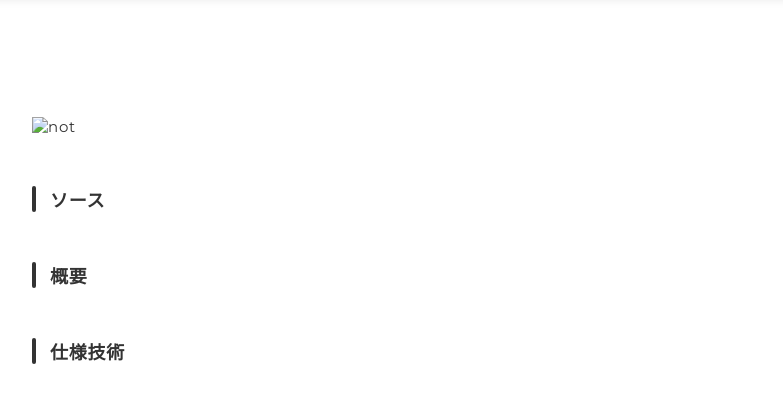
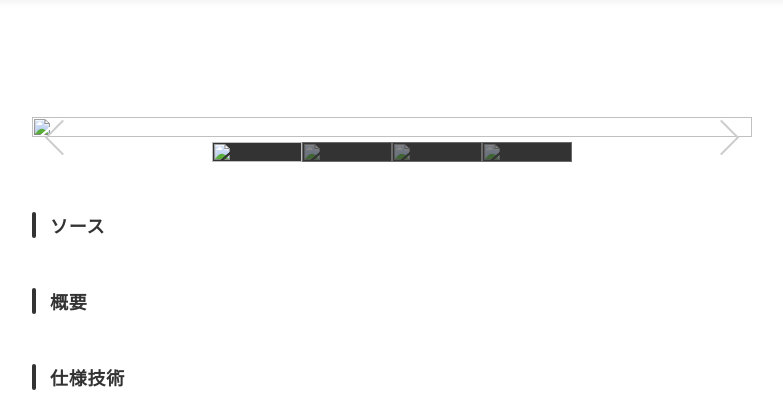
Before and after one commit to Kate941-su/portfolio, a Django app: template portfolio_app/templates/portfolio_app/worksTemplate.html in a window 1280 px wide. Shown: the part 66-486 px from the top of the page, without its empty margins (248-1031 px from the left). Run offline with Django 3.2, Linux system fonts and the light colour scheme; the template is opened without the code that fills it, so the values that code supplies are empty.

Commit message:
成果物詳細ページをデザイン

```diff
--- a/portfolio_app/models.py
+++ b/portfolio_app/models.py
@@ -9,7 +9,10 @@
         return self.objects.pk
     author = models.ForeignKey(settings.AUTH_USER_MODEL, on_delete=models.CASCADE)
     title = models.CharField(max_length=200)
-    image = models.ImageField(upload_to='media/', null=True)
+    image1 = models.ImageField(upload_to='media/', null=True)
+    image2 = models.ImageField(upload_to='media/', null=True)
+    image3 = models.ImageField(upload_to='media/', null=True)
+    image4 = models.ImageField(upload_to='media/', null=True)
     urlField = models.CharField(max_length=200,default='')
     aboutField =  models.TextField(default='')
     skillField = models.TextField(default='')
--- /dev/null
+++ b/portfolio_app/static/css/gallery.css
@@ -0,0 +1,77 @@
+/*==================================================
+スライダーのためのcss
+===================================*/
+/*画像の横幅を100%にしてレスポンシブ化*/
+img{
+	width: 100%;
+	height: auto;
+	vertical-align: bottom;/*画像の下にできる余白を削除*/
+}
+
+/*メイン画像下に余白をつける*/
+
+
+.gallery{
+	margin:0 0 5px 0;
+}
+
+
+
+.gallery li{
+list-style:none;
+}
+
+/*矢印の設定*/
+
+/*戻る、次へ矢印の位置*/
+.slick-prev,
+.slick-next {
+    position: absolute;/*絶対配置にする*/
+	z-index: 3;
+    top: 42%;
+    cursor: pointer;/*マウスカーソルを指マークに*/
+    outline: none;/*クリックをしたら出てくる枠線を消す*/
+    border-top: 2px solid #ccc;/*矢印の色*/
+    border-right: 2px solid #ccc;/*矢印の色*/
+    height: 25px;
+    width: 25px;
+}
+
+.slick-prev {/*戻る矢印の位置と形状*/
+    left:2.5%;
+    transform: rotate(-135deg);
+}
+
+.slick-next {/*次へ矢印の位置と形状*/
+    right:2.5%;
+    transform: rotate(45deg);
+}
+
+.slick-track {
+    display: flex;
+  }
+.slick-slide {
+height: auto !important;
+}
+
+/*選択するサムネイル画像の設定*/
+
+.choice-btn li{
+	cursor: pointer;
+	outline: none;
+	background:#333;
+	width:25%!important;
+list-style:none;
+}
+
+.choice-btn li img{
+	opacity: 0.4;/*選択されていないものは透過40%*/
+}
+
+.choice-btn li.slick-current img{
+	opacity: 1;/*選択されているものは透過しない*/
+}
+
+.choice-btn .slick-track {
+	transform: unset !important;/*画面幅サイズ変更に伴うサムネイル固定*/
+}
--- /dev/null
+++ b/portfolio_app/static/js/gallery.js
@@ -0,0 +1,23 @@
+//上部画像の設定
+$('.gallery').slick({
+  infinite: true, //スライドをループさせるかどうか。初期値はtrue。
+  fade: true, //フェードの有効化
+  arrows: true,//左右の矢印あり
+  prevArrow: '<div class="slick-prev"></div>',//矢印部分PreviewのHTMLを変更
+  nextArrow: '<div class="slick-next"></div>',//矢印部分NextのHTMLを変更
+});
+
+//選択画像の設定
+$('.choice-btn').slick({
+  infinite: true, //スライドをループさせるかどうか。初期値はtrue。
+  slidesToShow: 8, //表示させるスライドの数
+  focusOnSelect: true, //フォーカスの有効化
+  asNavFor: '.gallery', //連動させるスライドショーのクラス名
+});
+
+//下の選択画像をスライドさせずに連動して変更させる設定。
+$('.gallery').on('beforeChange', function(event, slick, currentSlide, nextSlide) {
+  var index = nextSlide; //次のスライド番号
+  //サムネイルのslick-currentを削除し次のスライド要素にslick-currentを追加
+  $(".choice-btn .slick-slide").removeClass("slick-current").eq(index).addClass("slick-current");
+});
--- a/portfolio_app/templates/portfolio_app/base.html
+++ b/portfolio_app/templates/portfolio_app/base.html
@@ -15,10 +15,8 @@
   <meta property="og:image" content="{% static 'portfolio_app/img/ogp.png' %}">
   <link href="{% static 'css/style.css' %}" rel="stylesheet" type="text/css" />
   <link href="{% static 'css/ress.css' %}" rel="stylesheet" type="text/css" />
-
-  <link href="{% static 'css/style.css' %}" media="all" rel="stylesheet" type="text/css" />
   <link rel="shortcut icon" href="{% static 'img/favicon.ico' %}" />
-  <link rel=”canonical” href=”URLが入る” />
+{% block head %}{% endblock %}
 </head>
 
 
@@ -28,5 +26,6 @@
   </div>
   <script src="https://ajax.googleapis.com/ajax/libs/jquery/3.6.0/jquery.min.js"></script>
   <script type='text/javascript' src="{% static 'js/script.js' %}"></script>
+  {% block scripts %}{% endblock %}
 </body>
 </html>
--- a/portfolio_app/templates/portfolio_app/index.html
+++ b/portfolio_app/templates/portfolio_app/index.html
@@ -118,7 +118,7 @@
           <div class="works-list">
             {% for work in works %}
               <a class="works-item" href="{% url 'portfolio_app:worksTemplate' pk=work.pk %}">
-                <div class="works-img"><img src="{{work.image.url}}" alt=""/></div>
+                <div class="works-img"><img src="{{work.image1.url}}" alt=""/></div>
                 <p class="works-name">{{work.title}}</p>
                 <p class="works-info">設計・コーディング</p>
               </a>
--- a/portfolio_app/templates/portfolio_app/worksTemplate.html
+++ b/portfolio_app/templates/portfolio_app/worksTemplate.html
@@ -1,6 +1,9 @@
 {% extends 'portfolio_app/base.html' %}
 {% load static %}
-
+{% block head %}
+<link rel="stylesheet" type="text/css" href="https://cdn.jsdelivr.net/npm/slick-carousel@1.8.1/slick/slick.css">
+<link href="{% static 'css/gallery.css' %}" rel="stylesheet" type="text/css" />
+{% endblock %}
 {% block wrapper %}
     <!-- header -->
     <header class="header ">
@@ -25,8 +28,18 @@
         <div class="article-container">
           <h2 class="article-title">{{ work.title }}</h2>
           <div class="article-body">
-            <img src="{{work.image.url}}"alt="not">
-            </p>
+            <ul class="gallery">
+                <li><img src="{{work.image1.url}}" alt=""></li>
+                <li><img src="{{work.image2.url}}" alt=""></li>
+                <li><img src="{{work.image3.url}}" alt=""></li>
+                <li><img src="{{work.image4.url}}" alt=""></li>
+            </ul>
+            <ul class="choice-btn">
+                <li><img src="{{work.image1.url}}" alt=""></li>
+                <li><img src="{{work.image2.url}}" alt=""></li>
+                <li><img src="{{work.image3.url}}" alt=""></li>
+                <li><img src="{{work.image4.url}}" alt=""></li>
+            </ul>
             <h3>ソース</h3>
             <p><a href="{{work.urlField}}">{{work.urlField}}</a></p>
             <h3>概要</h3>
@@ -52,3 +65,8 @@
     </footer>
     <!-- /footer -->
 {% endblock %}
+{% block scripts %}
+<script src="https://cdn.jsdelivr.net/npm/slick-carousel@1.8.1/slick/slick.min.js"></script>
+<script src="https://coco-factory.jp/ugokuweb/wp-content/themes/ugokuweb/data/6-2-4/js/6-2-4.js"></script>
+<script src="{% static 'js/gallery.js' %}"></script>
+{% endblock %}
```
Also changed, not shown: db.sqlite3.
